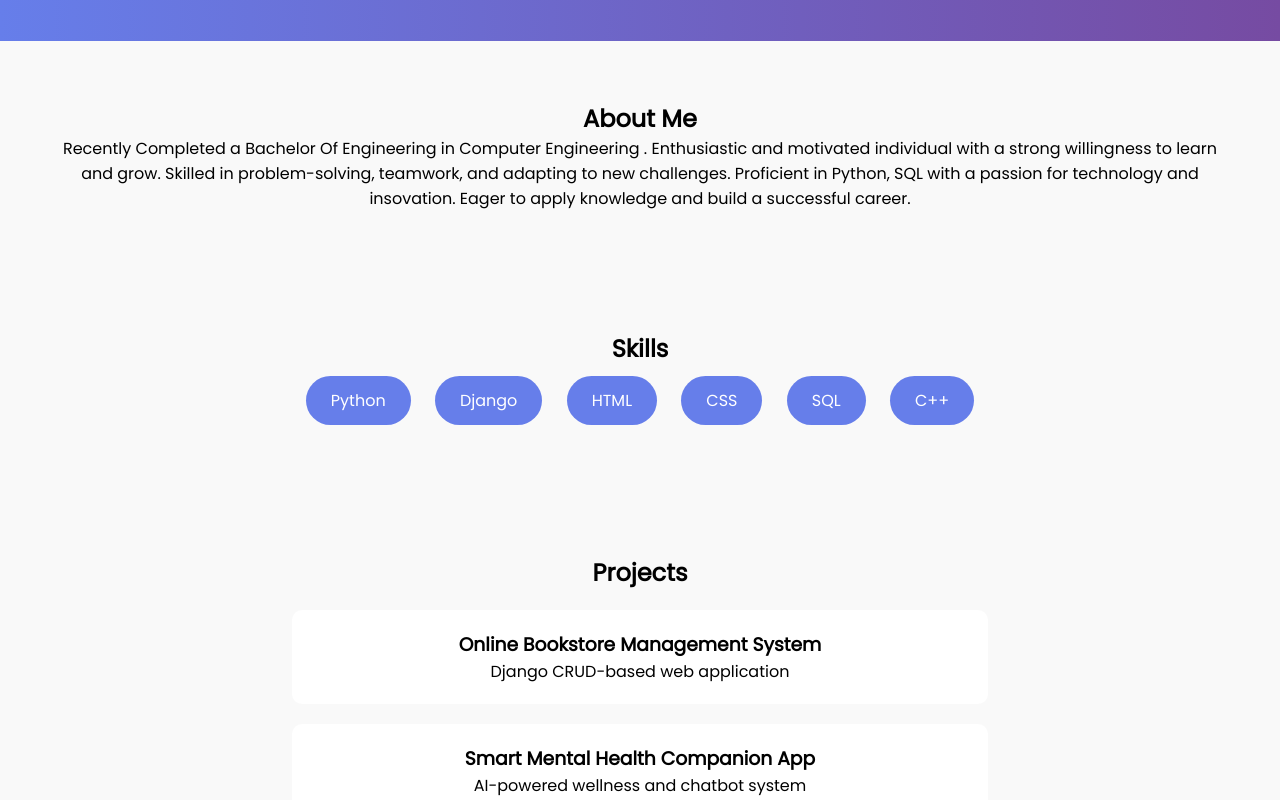
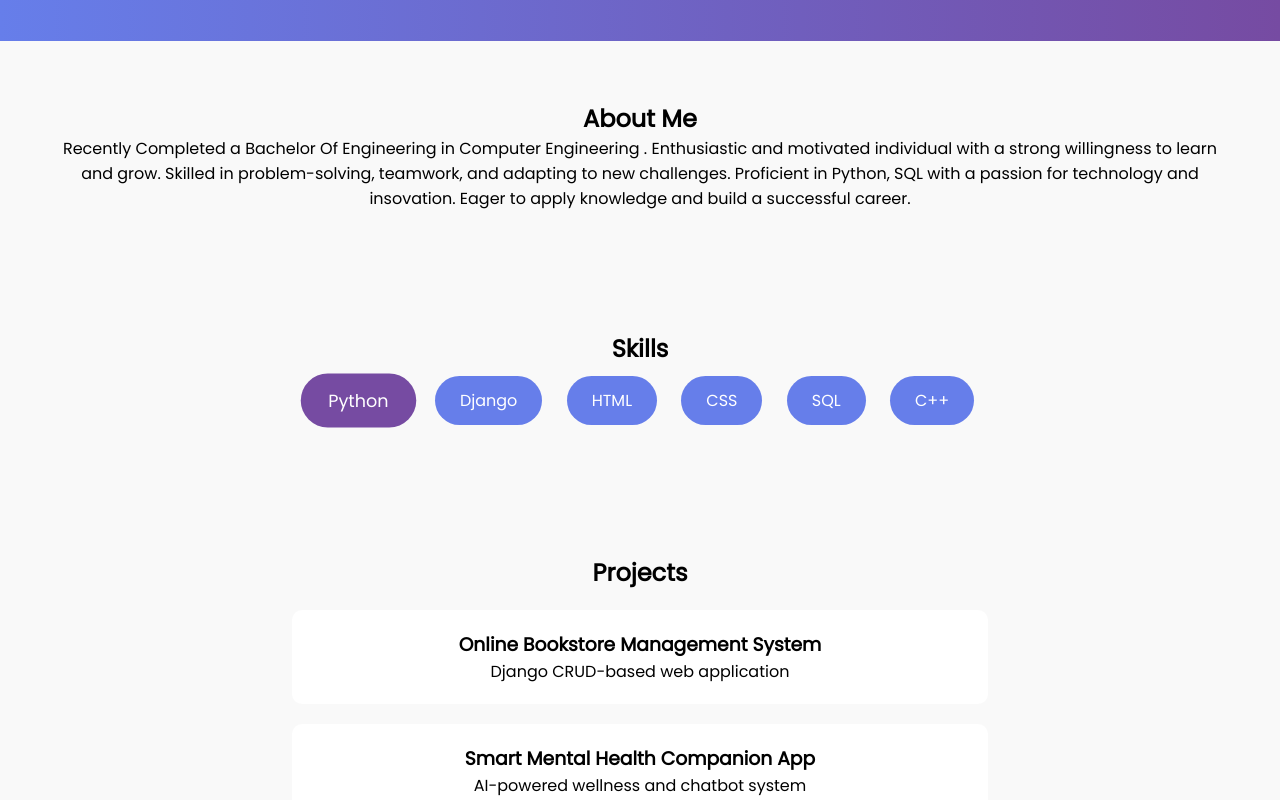
Before and after one commit to kalyani1012/portFolio, a plain HTML site: page index.html in a window 1280 px wide. In both pictures the pointer is over the element "Python". Shown: the part 744-1544 px from the top of the page. Drawn offline with Linux system fonts and the light colour scheme.

Commit message:
Add hover effects and transitions to buttons and cards

```diff
--- a/style.css
+++ b/style.css
@@ -66,6 +66,12 @@ section {
     padding: 12px 25px;
     margin: 10px;
     border-radius: 25px;
+    transition:0.3s;
+    cursor:pointer;
+}
+.box:hover{
+    background:#764ba2;
+    transform:scale(1.1);
 }
 
 .card {
@@ -74,6 +80,12 @@ section {
     margin: 20px auto;
     width: 60%;
     border-radius: 10px;
+    transition:0.3s;
+}
+
+.card:hover{
+    transform:translateY(-8px);
+    box-shadow:0 10px 20px rgba(0,0,0,0.2);
 }
 
 footer {
```
